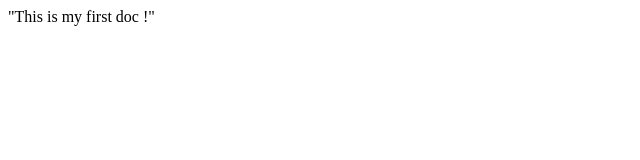
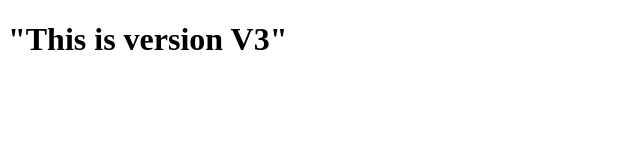
Before and after one commit to Deva-alpha/myrepo, a plain HTML site: page index.html in a window 1280 px wide. Shown: the whole page, without its empty margins (0-640 px from the left). Drawn offline with Linux system fonts and the light colour scheme.

Commit message:
This is V3

```diff
--- a/index.html
+++ b/index.html
@@ -6,6 +6,6 @@
     <title>Document</title>
 </head>
 <body>
-    "This is my first doc !"
+    <h1>"This is version V3"</h1>
 </body>
 </html>
```
